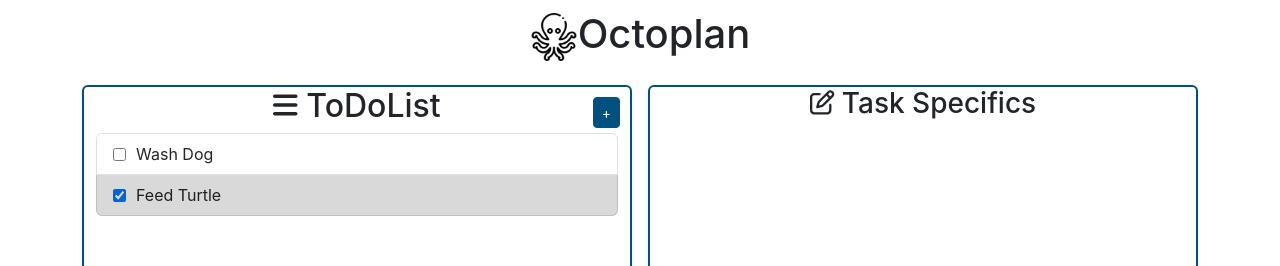
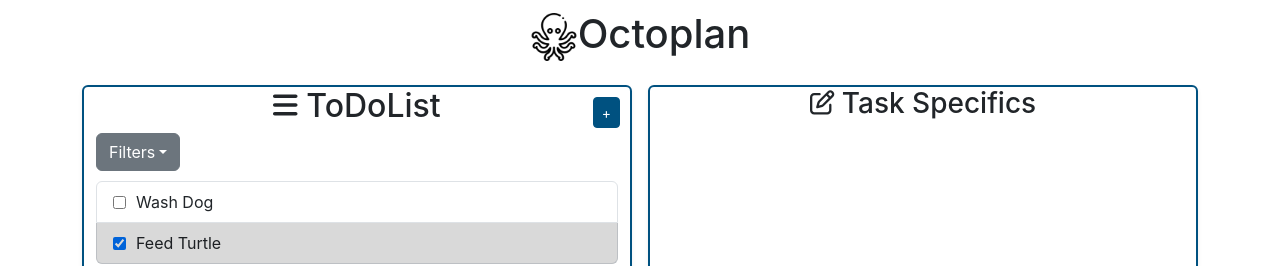
Before and after one commit to kylebenji/octoplan, a React (Create React App) app: page / in a window 1280 px wide. Shown: the top 266 px of the page. Built offline with nearby package versions, Linux system fonts and the light colour scheme; no server answers.

Commit message:
completed filter implementation

```diff
--- a/public/index.html
+++ b/public/index.html
@@ -40,18 +40,13 @@
       To create a production bundle, use `npm run build` or `yarn build`.
     -->
     <script
-      src="https://code.jquery.com/jquery-3.2.1.slim.min.js"
-      integrity="sha384-KJ3o2DKtIkvYIK3UENzmM7KCkRr/rE9/Qpg6aAZGJwFDMVNA/GpGFF93hXpG5KkN"
+      src="https://cdn.jsdelivr.net/npm/@popperjs/core@2.9.2/dist/umd/popper.min.js"
+      integrity="sha384-IQsoLXl5PILFhosVNubq5LC7Qb9DXgDA9i+tQ8Zj3iwWAwPtgFTxbJ8NT4GN1R8p"
       crossorigin="anonymous"
     ></script>
     <script
-      src="https://cdn.jsdelivr.net/npm/popper.js@1.12.9/dist/umd/popper.min.js"
-      integrity="sha384-ApNbgh9B+Y1QKtv3Rn7W3mgPxhU9K/ScQsAP7hUibX39j7fakFPskvXusvfa0b4Q"
-      crossorigin="anonymous"
-    ></script>
-    <script
-      src="https://cdn.jsdelivr.net/npm/bootstrap@4.0.0/dist/js/bootstrap.min.js"
-      integrity="sha384-JZR6Spejh4U02d8jOt6vLEHfe/JQGiRRSQQxSfFWpi1MquVdAyjUar5+76PVCmYl"
+      src="https://cdn.jsdelivr.net/npm/bootstrap@5.0.2/dist/js/bootstrap.min.js"
+      integrity="sha384-cVKIPhGWiC2Al4u+LWgxfKTRIcfu0JTxR+EQDz/bgldoEyl4H0zUF0QKbrJ0EcQF"
       crossorigin="anonymous"
     ></script>
   </body>
--- a/src/components/ToDoList.js
+++ b/src/components/ToDoList.js
@@ -9,6 +9,36 @@ import {
 } from "../store/toDoSlice";
 import { openDetails, selectView, openCreate } from "../store/detailsSlice";
 import * as config from "../config";
+import { selectFilters, toggleFilter } from "../store/filtersSlice";
+
+function OptionsBar({ filters }) {
+  const dispatch = useDispatch();
+
+  return (
+    <div className="options-bar">
+      <div className="dropdown filter-dropdown">
+        <button
+          className="btn btn-secondary dropdown-toggle"
+          data-bs-toggle="dropdown"
+          data-bs-auto-close="outside"
+          type="button"
+        >
+          Filters
+        </button>
+        <div className="dropdown-menu">
+          <button
+            className="dropdown-item"
+            type="button"
+            onClick={() => dispatch(toggleFilter({ filter: "completed" }))}
+          >
+            <input type="checkbox" checked={filters.completed} readOnly></input>{" "}
+            Completed
+          </button>
+        </div>
+      </div>
+    </div>
+  );
+}
 
 function ToDoItem({ item }) {
   const active = useSelector(selectActive);
@@ -36,7 +66,16 @@ function ToDoItem({ item }) {
 
 export default function ToDoList() {
   const list = useSelector(selectList);
+  const filters = useSelector(selectFilters);
   const dispatch = useDispatch();
+
+  const filteredList = list.filter((task) => {
+    let shouldShow = true;
+    if (!filters.completed) {
+      if (task.completed) shouldShow = false;
+    }
+    return shouldShow;
+  });
 
   const handleNewTask = () => {
     dispatch(changeActive({ id: -1 }));
@@ -51,8 +90,9 @@ export default function ToDoList() {
             <FontAwesomeIcon icon={faBars} size="sm" /> ToDoList
           </h2>
         </header>
+        <OptionsBar filters={filters} />
         <ul className="list-group">
-          {list.map((el) => {
+          {filteredList.map((el) => {
             return <ToDoItem item={el} key={el.id} />;
           })}
         </ul>
--- a/src/index.scss
+++ b/src/index.scss
@@ -103,3 +103,7 @@ p {
 .calendar {
   gap: 10px;
 }
+
+.options-bar {
+  margin-bottom: 10px;
+}
--- a/src/store/filtersSlice.js
+++ b/src/store/filtersSlice.js
@@ -1,19 +1,32 @@
 /*
 actions:
 toggle filter (change filter list in store which can then be parsed with react)
+*/
+
+/*
+filters to include:
+completed
+today
 */
 
 import { createSlice } from "@reduxjs/toolkit";
 
 export const filterSlice = createSlice({
   name: "filters",
-  initialState: [],
+  initialState: {
+    completed: true,
+  },
   reducers: {
-    toggleFilter: (state, action) => {},
+    toggleFilter: (state, action) => {
+      const filter = action.payload.filter;
+      state[filter] = !state[filter];
+    },
   },
 });
 
 //action creators
 export const { toggleFilter } = filterSlice.actions;
 
+export const selectFilters = (state) => state.filters;
+
 export default filterSlice.reducer;
```
